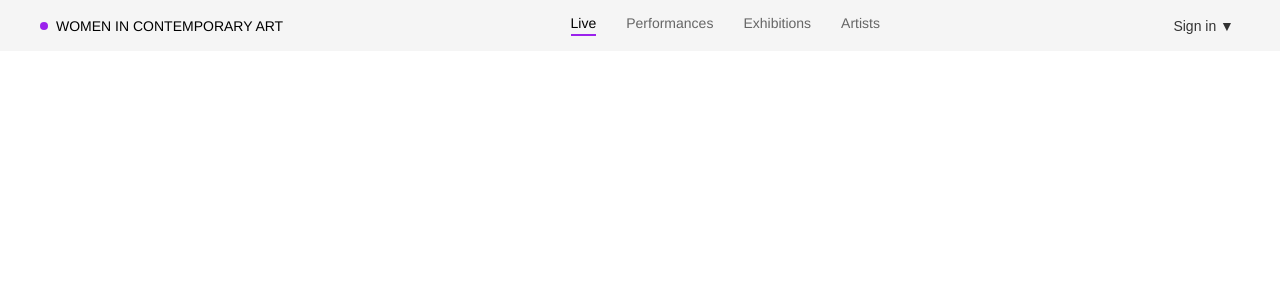
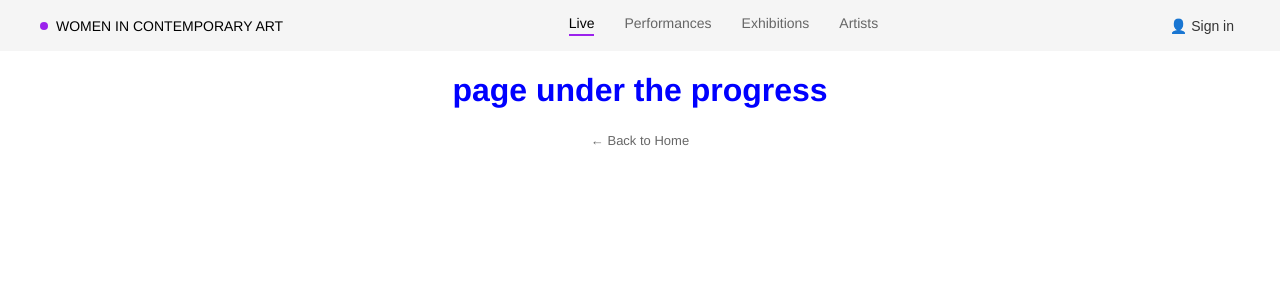
Before and after one commit to hayfa327/ApiMongoDB, a React (Vite) app in the folder frontend/mesum/: page /upadatPayment in a window 1280 px wide. Shown: the top 300 px of the page. Built offline with nearby package versions, Linux system fonts and the light colour scheme.

Commit message:
change the create account button to update paymaent

```diff
--- a/frontend/mesum/src/App.jsx
+++ b/frontend/mesum/src/App.jsx
@@ -5,6 +5,7 @@ import ChangePassword from "./components/user/changePasswordPage/changePassword"
 import AuthMenu from "./components/user/MangeAccount/mangeAccount"
 import Home from "./components/HomePage/home"
 import Header from "./components/header/header"
+import Update from "./components/user/payment/updatePayment"
 
 
 
@@ -26,6 +27,7 @@ export default function App() {
   <Route path="/login" element={<Login />} />
   <Route path="/register"  element={< Register />} />
   <Route path="/changePassword" element={< ChangePassword />} />
+    <Route path="/upadatPayment" element={< Update />} />
   <Route path="/manageAccount" element={< AuthMenu />} />
 
 </Routes>
--- a/frontend/mesum/src/components/header/header.jsx
+++ b/frontend/mesum/src/components/header/header.jsx
@@ -37,7 +37,7 @@ export default function Header() {
 
         <div className="userMenu">
           <button onClick={() => setOpen(!open)} className="signInBtn">
-            {username ? `👤 ${username}` : "Sign in"} ▼
+            {username ? `👤 ${username}` : " 👤 Sign in"}
           </button>
 
           {open && (
--- a/frontend/mesum/src/components/user/MangeAccount/mangeAccount.jsx
+++ b/frontend/mesum/src/components/user/MangeAccount/mangeAccount.jsx
@@ -10,7 +10,7 @@ export default function AuthMenu() {
         <p>Museum Account Management</p>
 
         <div className="menuButtons">
-          <Link to="" className="primaryBtn">
+          <Link to="/upadatPayment" className="primaryBtn">
             Update Payment
           </Link>
 
--- /dev/null
+++ b/frontend/mesum/src/components/user/payment/upadatPayment.css
@@ -0,0 +1,11 @@
+.progress {
+
+  color: blue;
+  align-items: center;
+  text-align: center;
+  justify-content: center;
+}
+
+.progress:hover {
+  color: rgba(0, 0, 255, 0.288);
+}
--- /dev/null
+++ b/frontend/mesum/src/components/user/payment/updatePayment.jsx
@@ -0,0 +1,18 @@
+import "./upadatPayment.css"
+
+import {Link} from  "react-router-dom"
+
+
+export default function Update() {
+
+  return (
+    <div className="progress">
+<h1  >
+    page under the progress
+    </h1>
+             <Link to="/" className="backHome">
+      ←  Back to Home
+    </Link>
+    </div>
+  )
+}
--- a/frontend/mesum/src/components/user/registerPage/register.jsx
+++ b/frontend/mesum/src/components/user/registerPage/register.jsx
@@ -39,7 +39,7 @@ export default function Register() {
       }
 
       alert("User registered successfully");
-      navigateRegister("/");
+      navigateRegister("/login");
     } catch (error) {
       console.error(error);
       alert("Server error");
@@ -81,7 +81,7 @@ export default function Register() {
             type="text"
             placeholder="Your name"
             value={username}
-            onChange={(e) => setUsername(e.target.value)}
+            onChange={(registerValue) => setUsername(registerValue.target.value)}
           />
         </div>
 
@@ -91,7 +91,7 @@ export default function Register() {
             type="email"
             placeholder="Email@example.com"
             value={email}
-            onChange={(e) => setEmail(e.target.value)}
+            onChange={(registerValue) => setEmail(registerValue.target.value)}
           />
         </div>
 
@@ -101,7 +101,7 @@ export default function Register() {
             type="password"
             placeholder="••••••••"
             value={password}
-            onChange={(e) => setPassword(e.target.value)}
+            onChange={(registerValue) => setPassword(registerValue.target.value)}
           />
         </div>
 
@@ -110,7 +110,7 @@ export default function Register() {
         </button>
 
         <div className="divider">
-          <span>or</span>
+          <span>OR</span>
         </div>
 
         <Link to="/" className="secondaryBtn">
```
Also changed, not shown: frontend/mesum/src/components/user/loginPage/login.jsx (line endings or trailing spaces).
